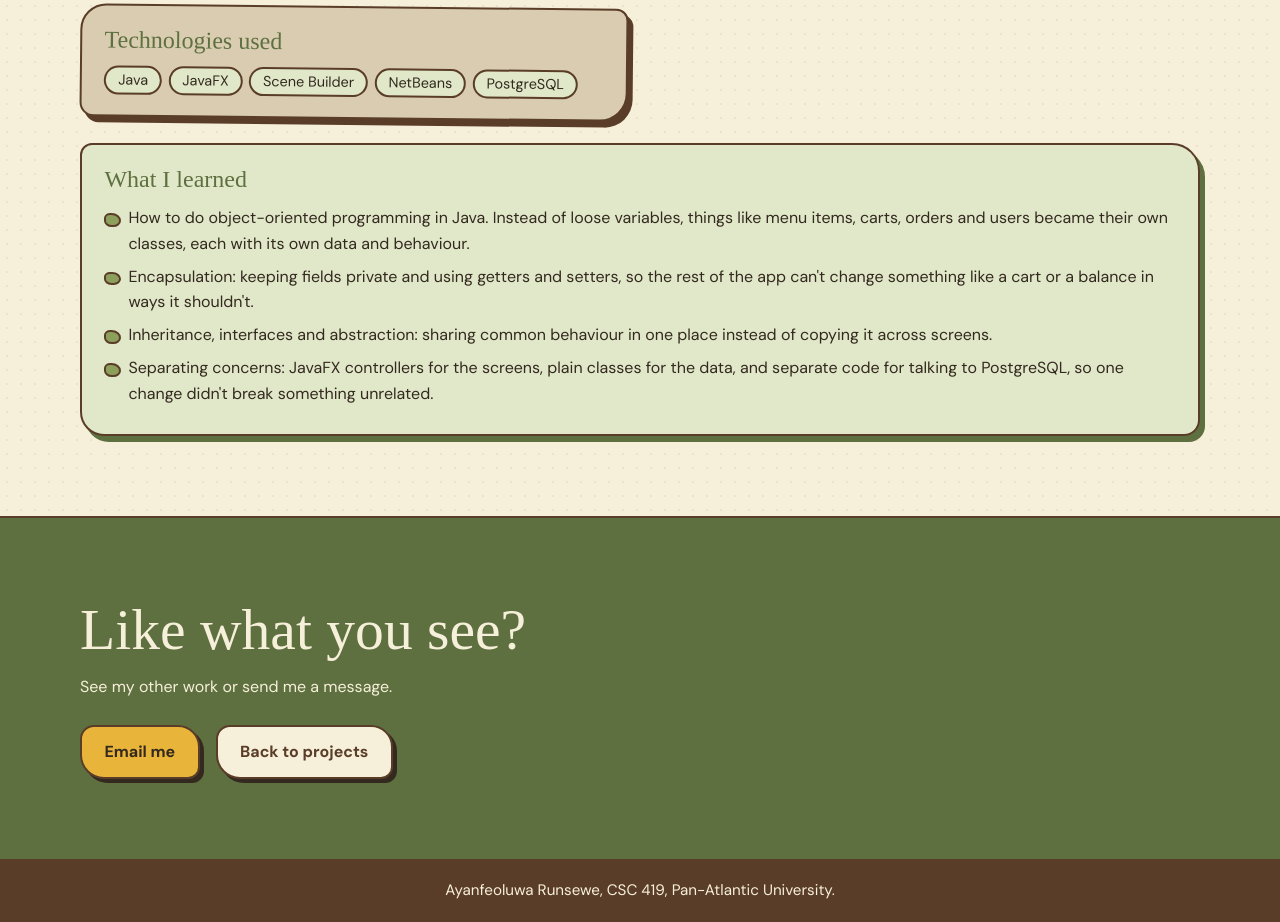
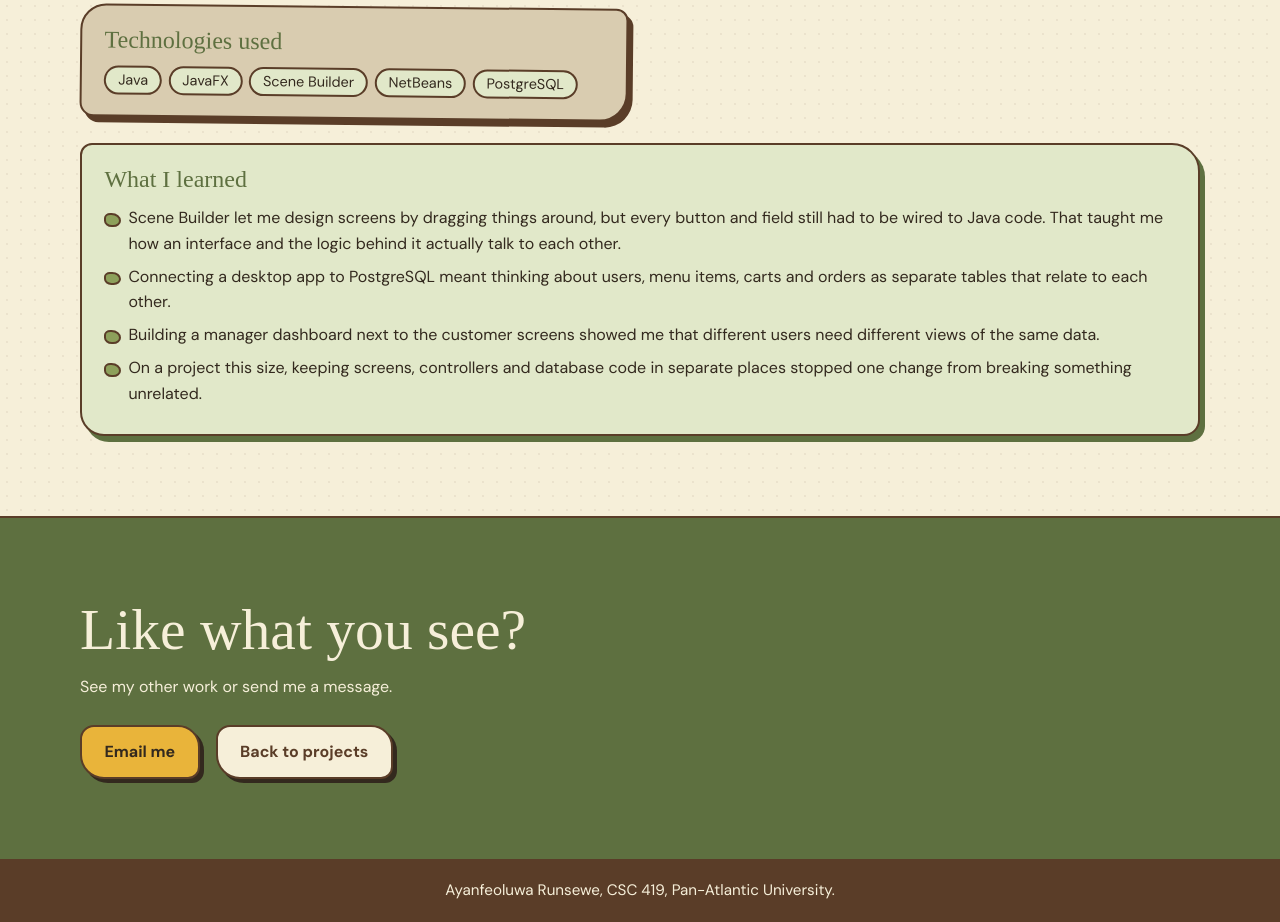
Before and after one commit to arunsewe/ya-portfolio, a plain HTML site: page project.html in a window 1280 px wide. Shown: the part 2213-3135 px from the top of the page. Drawn offline with Linux system fonts and the light colour scheme; a web font is replaced by a local one.

Commit message:
another update

```diff
--- a/project.html
+++ b/project.html
@@ -81,12 +81,12 @@
 
         <article class="card wide moss">
           <h3>What I learned</h3>
-          <!-- EDIT: keep only the points that match what you really used in the code -->
+          <!-- EDIT: check each point is true to your experience and adjust the wording -->
           <ul class="bullets">
-            <li>How to do object-oriented programming in Java. Instead of loose variables, things like menu items, carts, orders and users became their own classes, each with its own data and behaviour.</li>
-            <li>Encapsulation: keeping fields private and using getters and setters, so the rest of the app can't change something like a cart or a balance in ways it shouldn't.</li>
-            <li>Inheritance, interfaces and abstraction: sharing common behaviour in one place instead of copying it across screens.</li>
-            <li>Separating concerns: JavaFX controllers for the screens, plain classes for the data, and separate code for talking to PostgreSQL, so one change didn't break something unrelated.</li>
+            <li>Scene Builder let me design screens by dragging things around, but every button and field still had to be wired to Java code. That taught me how an interface and the logic behind it actually talk to each other.</li>
+            <li>Connecting a desktop app to PostgreSQL meant thinking about users, menu items, carts and orders as separate tables that relate to each other.</li>
+            <li>Building a manager dashboard next to the customer screens showed me that different users need different views of the same data.</li>
+            <li>On a project this size, keeping screens, controllers and database code in separate places stopped one change from breaking something unrelated.</li>
           </ul>
         </article>
       </div>
```
Also changed, not shown: index.html (+11 -10 lines).
